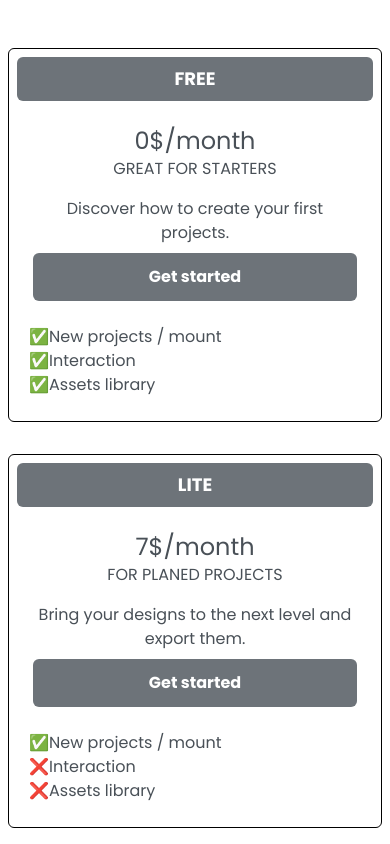
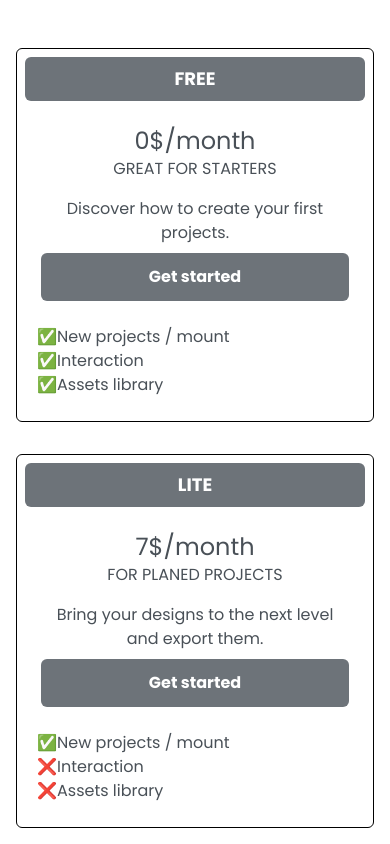
Before and after one commit to rodercode/pricing-cards-challenge, a Vue app: page / in a window 390 px wide. Shown: the top 844 px of the page. Built offline with nearby package versions, Linux system fonts and the light colour scheme.

Commit message:
make it responsive for all devices

```diff
--- a/src/views/HomeView.vue
+++ b/src/views/HomeView.vue
@@ -1,6 +1,8 @@
 <template>
   <!-- HOME -->
-  <div class="flex flex-col gap-8 mx-2 my-12">
+  <div
+    class="grid max-w-lg gap-8 px-4 m-auto my-12 md:grid-cols-3 md:max-w-4xl"
+  >
     <PriceCard
       title="Free"
       price-tag="0$/month"
--- a/tailwind.config.js
+++ b/tailwind.config.js
@@ -3,15 +3,18 @@ module.exports = {
   purge: ["./index.html", "./src/**/*.{vue,js,ts,jsx,tsx}"],
   darkMode: false, // or 'media' or 'class'
   theme: {
+    screens: {
       sm: "640px",
 
-    md: "768px",
+      md: "820px",
 
-    lg: "1024px",
+      lg: "950px",
 
       xl: "1280px",
 
       "2xl": "1536px",
+    },
+
     extend: {
       colors: {
         // PRIMARY COLORS
@@ -29,11 +32,11 @@ module.exports = {
         "gray-color-base": "#495057",
         "gray-color-light": "#6D7379",
       },
-      borderWidth:{
-        '1': '1px',
+      borderWidth: {
+        1: "1px",
       },
       lineHeight: {
-        'xl-relaxed': '1.725',
+        "xl-relaxed": "1.725",
         "xl-loose": "2.5",
       },
       fontFamily: {
@@ -50,5 +53,5 @@ module.exports = {
       extend: {},
     },
     plugins: [],
-}
-}
+  },
+};
```
Lines whose indentation alone changed are shown as unchanged.
